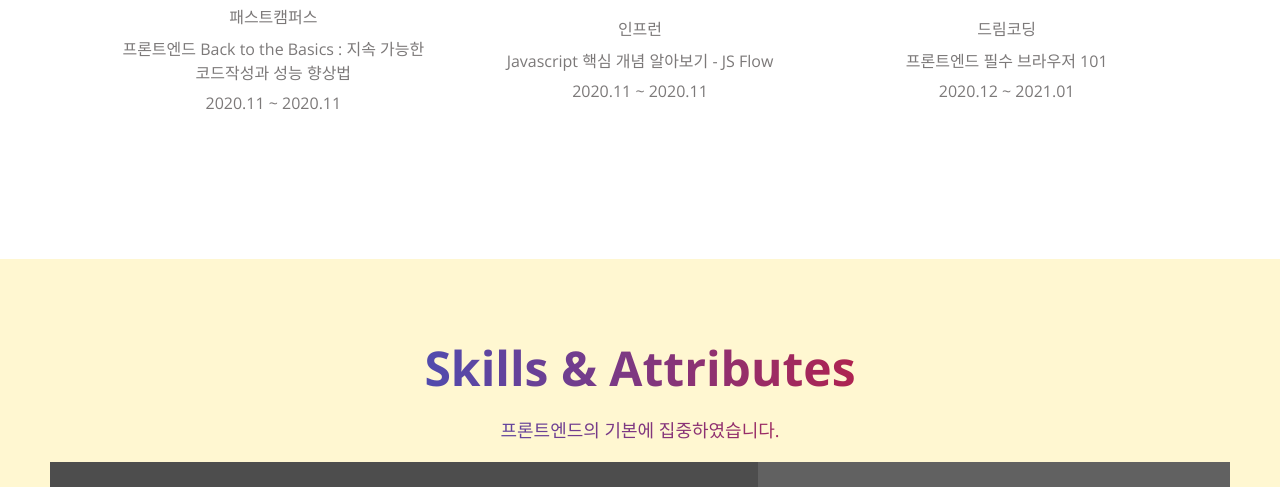
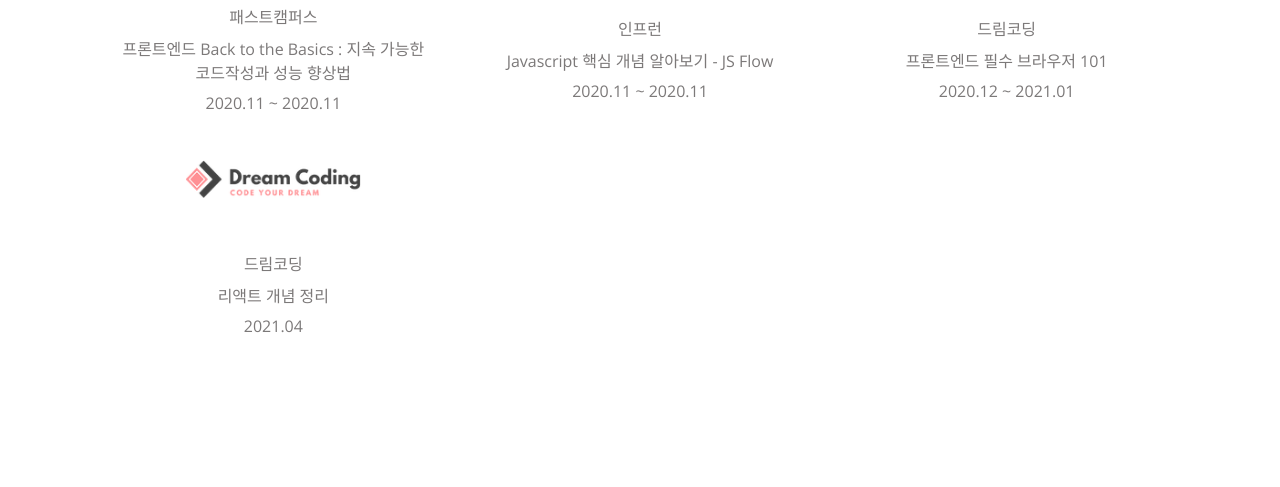
Before and after one commit to craftedhaze92/portfolio, a plain HTML site: page index.html in a window 1280 px wide. Shown: the part 1300-1787 px from the top of the page. Drawn offline with nearby package versions, Linux system fonts and the light colour scheme.

Commit message:
About me 추가
리액트 개념 정리 추가

```diff
--- a/index.html
+++ b/index.html
@@ -142,6 +142,19 @@
           <p class="learn__name" aria-label="드림코딩">드림코딩</p>
           <p class="learn__lesson" aria-label="프론트엔드 필수 브라우저 101">프론트엔드 필수 브라우저 101</p>
           <p class="learn__period" aria-label="2020.12 ~ 2021.01">2020.12 ~ 2021.01</p>
+        </div>
+      </div>
+
+      <div class="learn">
+        <div class="logo_container">
+          <img
+          src="imgs/dreamCoding.png"
+          alt="Dream_coding">
+        </div>
+        <div class="learn_description">
+          <p class="learn__name" aria-label="드림코딩">드림코딩</p>
+          <p class="learn__lesson" aria-label="리액트 개념 정리">리액트 개념 정리</p>
+          <p class="learn__period" aria-label="2021.04">2021.04</p>
         </div>
       </div>
 
```
